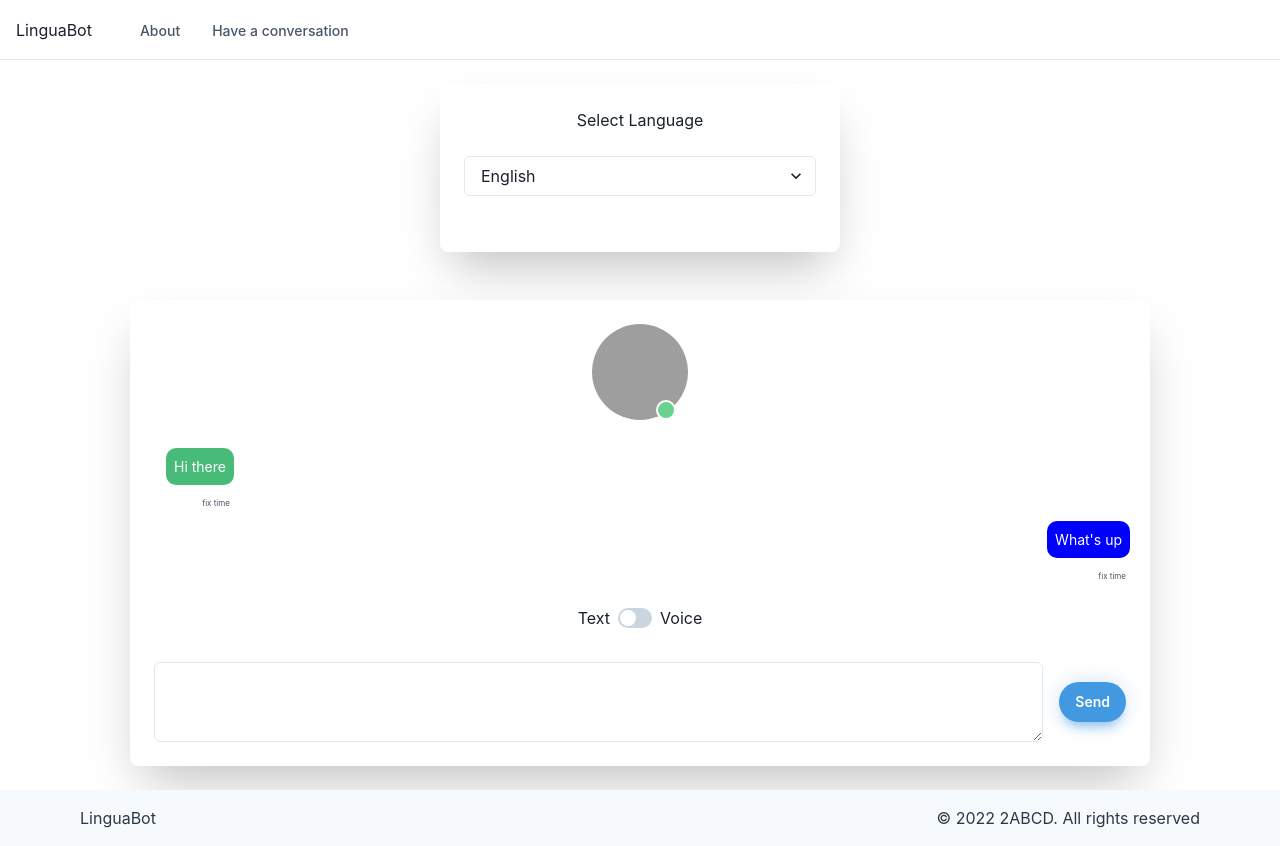
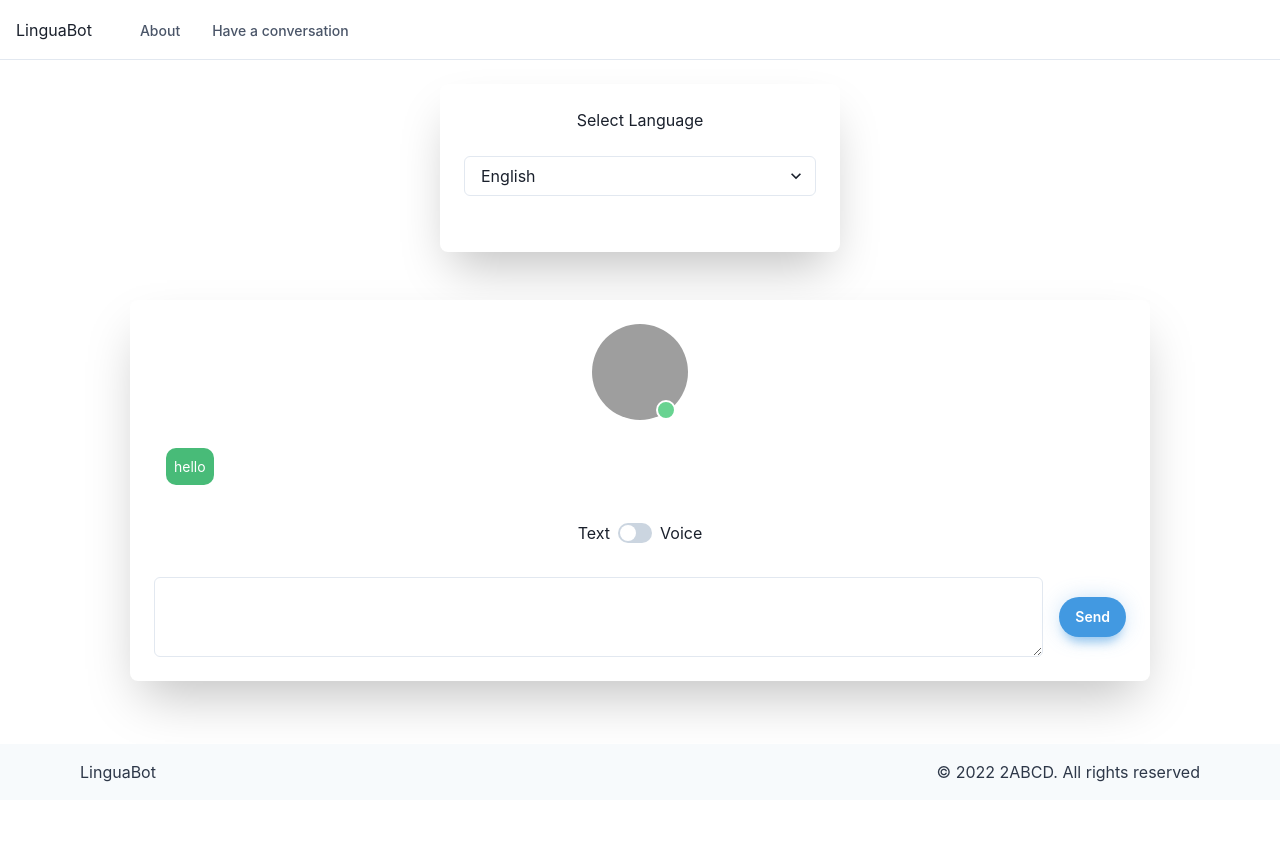
Before and after one commit to alexkreidler/hacknc2022, a Next.js app in the folder frontend/: page /conversation in a window 1280 px wide. After the commit the page ends 800 px from the top, so only its background shows below. Built offline with nearby package versions, Linux system fonts and the light colour scheme; grey boxes are pictures that could not be loaded.

Commit message:
finished message thing, still broken

```diff
--- a/frontend/components/CustomMessenger.tsx
+++ b/frontend/components/CustomMessenger.tsx
@@ -19,13 +19,9 @@ import React, { useState } from 'react';
 
 import SendButton from "../components/SendButton"
 
-import Messsage, { IMessage } from "./Message";
+import Messsage from "./Message";
 
-export default function SocialProfileSimple({
-  messages,
-}: {
-  messages: IMessage[];
-}) {
+export default function SocialProfileSimple() {
   // if(test.color == 'blue.400'){
   //     test.paddingLeft=700
   //     test.
@@ -33,8 +29,24 @@ export default function SocialProfileSimple({
   // else if(test.color == 'green.400'){
 
   // }
+  const [message, changeMessage] = useState({
+    text: "",
+    sender: "",
+    date: ""
+  })
+    const [messages, addMessage] = useState([{
+        text: "hello",
+        sender: "yes",
+        date: "10-10-10"
+
+    }])
+
   function handleSubmit () {
-    messages.push({sender: "Brendon", sent: "11-23-23", text: "What's up"})
+
+    changeMessage({...message, sender: "Brendon", date: "10-22-22"})
+    console.log(message)
+    addMessage([...messages, message])
+    // messages.push({sender: "Brendon", sent: "11-23-23", text: "What's up"})
 
 }
   return (
@@ -86,7 +98,7 @@ export default function SocialProfileSimple({
 
         <Stack mt={8} direction={"row"} spacing={4}>
           {/* put type / bullshit here */}
-          <Textarea></Textarea>
+          <Textarea onChange={(e) => changeMessage({...message, text: e.target.value})}></Textarea>
           <SendButton onClick={handleSubmit}></SendButton>
         </Stack>
       </Box>
--- a/frontend/components/Message.tsx
+++ b/frontend/components/Message.tsx
@@ -22,7 +22,7 @@ export interface IMessage {
 const me = "Brendon";
 // bubbleColor={m.sender == me ? "blue" : "green"}
 // bubbleText={m.text}
-export default function Messsage({message}: { message: IMessage }) {
+export default function Messsage({message}) {
   return (
     <Flex direction="column" alignSelf={message.sender == me  ? "end" : "start"}>
       <Text
--- a/frontend/pages/conversation.tsx
+++ b/frontend/pages/conversation.tsx
@@ -11,14 +11,18 @@ import CustomHero from "../components/CustomHero"
 import CustomMessenger from "../components/CustomMessenger"
 import CustomLS from "../components/CustomLS"
 import SendButton from "../components/SendButton"
-import Messsage, { IMessage } from "../components/Message"
+// import Messsage, { IMessage } from "../components/Message"
 import { Box, Flex } from '@chakra-ui/react';
 
 export default function Home() {
-  const messages: IMessage[] = [
-    {sender: "Chris", sent: "fix time", text: "Hi there"},
-    {sender: "Brendon", sent:  "fix time", text: "What's up"},
-  ]
+  // const messages: IMessage[] = [
+  //   {sender: "Chris", sent: "fix time", text: "Hi there"},
+  //   {sender: "Brendon", sent:  "fix time", text: "What's up"},
+  // ]
+  // const messages: IMessage[] = []
+  // const [getMessages, addMessage] = useState(messages)
+
+
   // var yes = [<TextBubble bubbleColor = {'green'} bubbleText = "Hello"></TextBubble>,
   // <TextBubble bubbleColor = {'blue'} bubbleText="Hello my name is chris ligma balls ligma balls"></TextBubble>]
 
@@ -31,7 +35,7 @@ export default function Home() {
         <CustomNavbar />
         <CustomLS></CustomLS>
 
-        <CustomMessenger messages={messages}  />
+        <CustomMessenger  />
 
 
       </Box>
```
